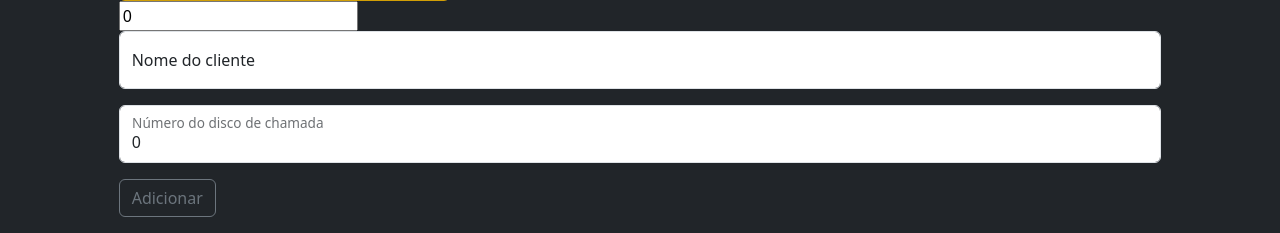
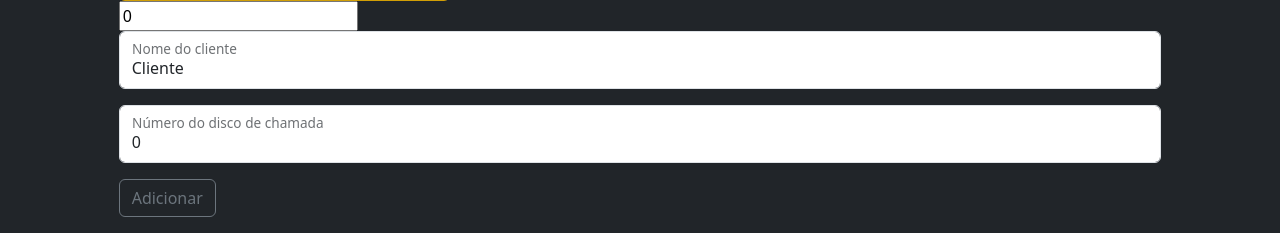
Before and after one commit to witcare-developer/BitsAndBites, a Django app: page / in a window 1280 px wide. Shown: the part 1969-2202 px from the top of the page. Run offline with Django 4.2, Linux system fonts and the light colour scheme; data comes from the database, SQL or seed files in the repository; both versions use the stored data as it was after the commit.

Commit message:
Definido o finalizando cliente

```diff
--- a/cafeteria/templates/cafeteria/painel_pedidos.html
+++ b/cafeteria/templates/cafeteria/painel_pedidos.html
@@ -55,7 +55,7 @@
             </div>
         </div>
 
-        <form action="{% url 'home' %}" method="get" id="send_form_id">
+        <form action="{% url 'finalizar_pedido' %}" method="get" id="send_form_id">
             <div class="form-check mb-5">
                 <input class="form-check-input" type = "checkbox" id = "finalizar_pedido_id" name = "finalizar_pedido" value = "{{p.id}}">
                 <label class="form-check-label text-white" for = "finalizar_pedido_id"> Selecionar para finalizar </label>
--- a/cafeteria/templates/fragments/conteudo.html
+++ b/cafeteria/templates/fragments/conteudo.html
@@ -39,7 +39,7 @@
 
         </div>
         <div class="form-floating mb-3">
-            <input type="text" name="cliente" class="form-control" required id="cliente_id" placeholder="">
+            <input type="text" name="cliente" class="form-control" required id="cliente_id" placeholder="" value="Cliente">
             <label for="floatingInput">Nome do cliente</label>
         </div>
         <div class="form-floating mb-3">
@@ -55,10 +55,15 @@
 
 <script>
     var button = document.querySelector('#bt_enviar')
+    var cliente = document.querySelector('#cliente_id')
+    var disco = document.querySelector('#disco_id')
 
     button.onclick = function() {
         console.log('Renato')
         // document.querySelector('#number_prod0').value = '10{{ 7 }}'
+
+        document.querySelector('#cliente_id').value = 'Cliente_'+document.querySelector('#disco_id').value
+
         document.querySelector('#bt_enviar').type = 'submit'
     }
     </script>
--- a/cafeteria/urls.py
+++ b/cafeteria/urls.py
@@ -11,4 +11,5 @@ urlpatterns = [
     path('pedidos/', views.pedidos, name='pedidos'),
     path('pedido_salvo/', views.pedido_salvo, name='pedido_salvo'),
     path('painel/', views.painel, name='painel'),
+    path('finalizar_pedido/', views.finalizar_pedido, name='finalizar_pedido'),
 ] + static(settings.MEDIA_URL, document_root=settings.MEDIA_ROOT)
--- a/cafeteria/views.py
+++ b/cafeteria/views.py
@@ -133,16 +133,16 @@ def painel(request):
 
         if p.pedido_cliente_id != id_old:
             cliente.append(PedidoCliente.objects.get(id=p.pedido_cliente_id))
-            print(f'CLIENTE: {cliente}')
+            # print(f'CLIENTE: {cliente}')
 
         id_old = p.pedido_cliente_id
 
-        print(f'Pdedido n.: {p.pedido_cliente_id}')
-        print(f'Nome produto: {p.nome}')
-        print(f'Quatidade: {p.quantidade}')
-        print(f'Valor: {p.valor}')
-        print(f'Valor total: {p.total}')
-        print("######################")
+        # print(f'Pdedido n.: {p.pedido_cliente_id}')
+        # print(f'Nome produto: {p.nome}')
+        # print(f'Quatidade: {p.quantidade}')
+        # print(f'Valor: {p.valor}')
+        # print(f'Valor total: {p.total}')
+        # print("######################")
 
         # for n in pedido_clientes.
 
@@ -160,3 +160,19 @@ def painel(request):
     }
 
     return render(request, 'cafeteria/painel_pedidos.html', context=context)
+
+def finalizar_pedido(request):
+
+    deletar = dict(request.GET)
+
+    for d in deletar['finalizar_pedido']:
+        print(d)
+        pedido = Pedidos.objects.get(id=int(d))
+        cliente = PedidoCliente.objects.get(id=int(d))
+
+        pedido.delete()
+        cliente.delete()
+
+    print(deletar)
+
+    return redirect('painel')
--- a/core/settings.py
+++ b/core/settings.py
@@ -26,7 +26,7 @@ SECRET_KEY = 'django-insecure-)q=_xxk7!$v87#gmef7u8=1l5y(po^7n9e(77=hni&2ewc*-l)
 # SECURITY WARNING: don't run with debug turned on in production!
 DEBUG = True
 
-ALLOWED_HOSTS = ['192.168.1.105', 'localhost']
+ALLOWED_HOSTS = ['192.168.0.96', 'localhost']
 
 
 # Application definition
```
Also changed, not shown: db.sqlite3.
